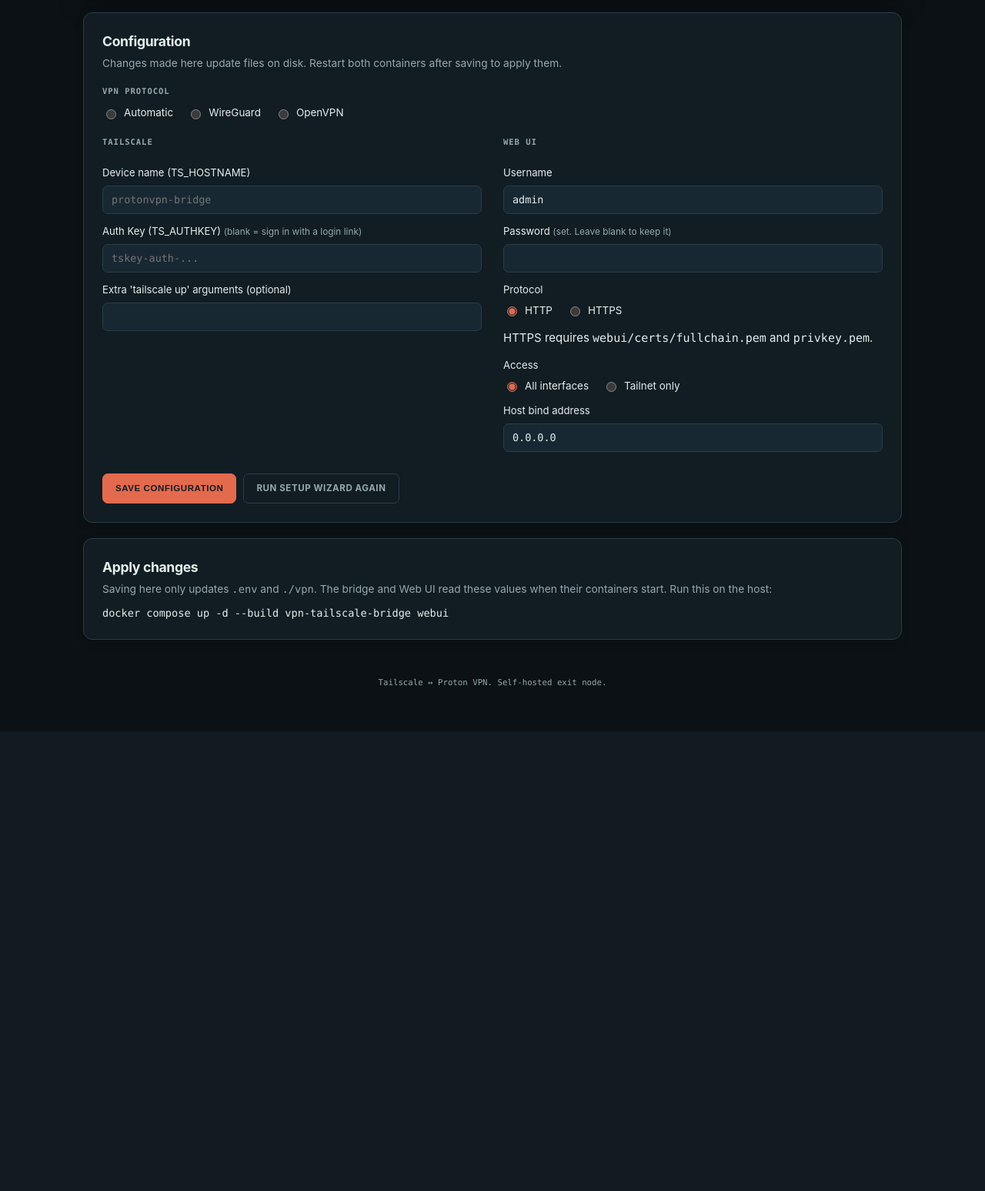
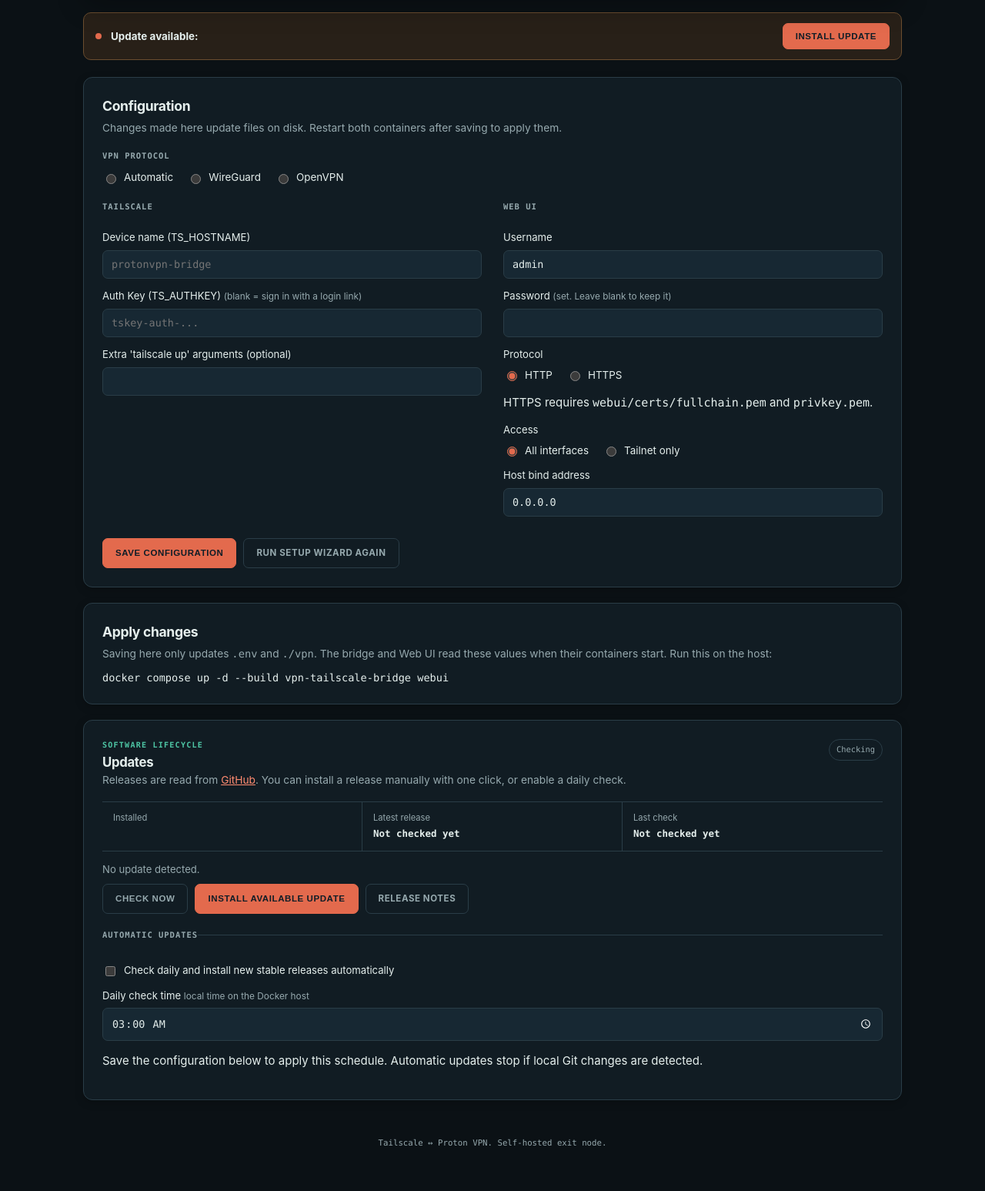
Before and after one commit to Alexandre1116/tailscale-proton-bridge, a Flask app: template webui/templates/index.html in a window 1280 px wide. Shown: the part 566-2113 px from the top of the page at 77% size. Before the commit the page ends 1456 px from the top, so only its background shows below. Run offline with Flask 3, Linux system fonts and the light colour scheme; the template is opened without the code that fills it, so the values that code supplies are empty.

Commit message:
feat: add GitHub release autoupdater
Adds the isolated release updater service, dashboard update controls, scheduled stable-release updates, and rebuilds all application services including the updater itself.

```diff
--- a/webui/app.py
+++ b/webui/app.py
@@ -2,9 +2,8 @@
 """Configuration Web UI for the Tailscale <-> Proton VPN Bridge.
 
 Lets users edit the project's .env file and upload VPN configuration files
-(WireGuard/OpenVPN) without SSH access to the host. It does not control the
-bridge container because it has no access to the Docker socket. Restart both
-containers manually after saving changes.
+(WireGuard/OpenVPN) without SSH access to the host. Update requests are handed
+to the isolated updater service through a shared state directory.
 """
 import hmac
 import json
@@ -13,6 +12,7 @@ import re
 import secrets
 import ipaddress
 import tempfile
+from datetime import datetime, timezone
 from functools import wraps
 
 from flask import Flask, abort, flash, jsonify, redirect, render_template, request, session, url_for
@@ -27,6 +27,12 @@ WG_DIR = os.path.join(VPN_DIR, "wireguard")
 OVPN_DIR = os.path.join(VPN_DIR, "openvpn")
 STATUS_FILE = os.environ.get("STATUS_FILE", "/var/run/bridge-status/status.json")
 TRAFFIC_FILE = os.environ.get("TRAFFIC_FILE", "/var/run/bridge-status/traffic.json")
+UPDATE_STATE_PATH = os.environ.get("UPDATE_STATE_PATH", "/data/update-state/state.json")
+UPDATE_REQUEST_PATH = os.environ.get("UPDATE_REQUEST_PATH", "/data/update-state/request.json")
+APP_VERSION = os.environ.get("APP_VERSION", "v0.1.0")
+GITHUB_REPOSITORY = os.environ.get(
+    "GITHUB_REPOSITORY", "Alexandre1116/tailscale-proton-bridge"
+)
 
 WEBUI_USERNAME = os.environ.get("WEBUI_USERNAME", "admin")
 WEBUI_PASSWORD = os.environ.get("WEBUI_PASSWORD", "")
@@ -82,6 +88,7 @@ def add_security_headers(response):
 
 SECRET_ENV_KEYS = {"TS_AUTHKEY", "PROTONVPN_PASSWORD", "WEBUI_PASSWORD"}
 ENV_FIELDS = [
+    "APP_VERSION",
     "VPN_TYPE",
     "TS_AUTHKEY",
     "TS_HOSTNAME",
@@ -95,9 +102,68 @@ ENV_FIELDS = [
     "WEBUI_ACCESS_MODE",
     "WEBUI_BIND_ADDRESS",
     "SETUP_COMPLETE",
+    "AUTO_UPDATE_ENABLED",
+    "AUTO_UPDATE_HOUR",
 ]
 
 HOSTNAME_RE = re.compile(r"^[a-zA-Z0-9]([a-zA-Z0-9-]{0,61}[a-zA-Z0-9])?$")
+UPDATE_HOUR_RE = re.compile(r"^(?:[01][0-9]|2[0-3]):[0-5][0-9]$")
+
+
+def update_state_defaults():
+    return {
+        "current_version": APP_VERSION,
+        "latest_version": None,
+        "latest_name": None,
+        "release_url": None,
+        "published_at": None,
+        "last_checked": None,
+        "last_auto_check": None,
+        "update_available": False,
+        "status": "waiting",
+        "error": None,
+        "last_update": None,
+        "request_id": None,
+    }
+
+
+def read_update_state():
+    state = update_state_defaults()
+    if os.path.isfile(UPDATE_STATE_PATH):
+        try:
+            with open(UPDATE_STATE_PATH, "r", encoding="utf-8") as f:
+                stored = json.load(f)
+            if isinstance(stored, dict):
+                state.update(stored)
+        except (json.JSONDecodeError, OSError, TypeError):
+            state["status"] = "error"
+            state["error"] = "Could not read updater state."
+    state["current_version"] = state.get("current_version") or APP_VERSION
+    return state
+
+
+def write_update_request(action, tag=None):
+    if action not in ("check", "install"):
+        raise ValueError("Unsupported update action")
+    request_data = {
+        "request_id": secrets.token_hex(16),
+        "action": action,
+        "tag": tag,
+        "requested_at": datetime.now(timezone.utc).isoformat(),
+    }
+    request_dir = os.path.dirname(UPDATE_REQUEST_PATH) or "."
+    os.makedirs(request_dir, exist_ok=True)
+    fd, temp_path = tempfile.mkstemp(prefix=".update-request.", dir=request_dir, text=True)
+    try:
+        with os.fdopen(fd, "w", encoding="utf-8") as f:
+            json.dump(request_data, f)
+            f.flush()
+            os.fsync(f.fileno())
+        os.replace(temp_path, UPDATE_REQUEST_PATH)
+    finally:
+        if os.path.exists(temp_path):
+            os.unlink(temp_path)
+    return request_data
 
 
 def require_auth(view):
@@ -289,6 +355,8 @@ def build_context(env_values, files_present):
         "vpn_type": env_values.get("VPN_TYPE", "auto"),
         "ts_hostname": env_values.get("TS_HOSTNAME", ""),
         "status_update_interval": STATUS_UPDATE_INTERVAL,
+        "update_state": read_update_state(),
+        "github_repository": GITHUB_REPOSITORY,
     }
 
 
@@ -354,6 +422,8 @@ def save():
         "WEBUI_PROTOCOL": request.form.get("webui_protocol", "http").strip().lower(),
         "WEBUI_ACCESS_MODE": request.form.get("webui_access_mode", "all").strip().lower(),
         "WEBUI_BIND_ADDRESS": request.form.get("webui_bind_address", "0.0.0.0").strip(),
+        "AUTO_UPDATE_ENABLED": "1" if request.form.get("auto_update_enabled") == "1" else "0",
+        "AUTO_UPDATE_HOUR": request.form.get("auto_update_hour", "03:00").strip(),
     }
 
     if updates["WEBUI_PROTOCOL"] not in ("http", "https"):
@@ -364,6 +434,9 @@ def save():
         return redirect(url_for(error_target))
     if updates["WEBUI_ACCESS_MODE"] == "tailnet" and updates["WEBUI_BIND_ADDRESS"] == "0.0.0.0":
         flash("In tailnet mode, set WEBUI_BIND_ADDRESS to the host's Tailscale IP.", "error")
+        return redirect(url_for(error_target))
+    if not UPDATE_HOUR_RE.fullmatch(updates["AUTO_UPDATE_HOUR"]):
+        flash("AUTO_UPDATE_HOUR must use the HH:MM format.", "error")
         return redirect(url_for(error_target))
 
     for key, value in updates.items():
@@ -426,6 +499,41 @@ def api_status():
     return jsonify(read_status())
 
 
+@app.route("/api/updates", methods=["GET"])
+@require_auth
+def api_updates():
+    return jsonify(read_update_state())
+
+
+@app.route("/api/updates/check", methods=["POST"])
+@require_auth
+def api_updates_check():
+    token = request.form.get("csrf_token", "") or request.headers.get("X-CSRF-Token", "")
+    if not token or not hmac.compare_digest(token, session.get("csrf", "")):
+        abort(400, "Invalid CSRF token. Reload the page and try again.")
+    try:
+        request_data = write_update_request("check")
+    except OSError:
+        return jsonify({"error": "Updater state directory is not writable."}), 503
+    return jsonify({"queued": True, "request_id": request_data["request_id"]}), 202
+
+
+@app.route("/api/updates/install", methods=["POST"])
+@require_auth
+def api_updates_install():
+    token = request.form.get("csrf_token", "") or request.headers.get("X-CSRF-Token", "")
+    if not token or not hmac.compare_digest(token, session.get("csrf", "")):
+        abort(400, "Invalid CSRF token. Reload the page and try again.")
+    tag = request.form.get("tag", "").strip() or None
+    if tag and not re.fullmatch(r"v?[0-9]+(?:\.[0-9]+){2}(?:[-.][0-9A-Za-z.-]+)?", tag):
+        abort(400, "Invalid release tag.")
+    try:
+        request_data = write_update_request("install", tag=tag)
+    except OSError:
+        return jsonify({"error": "Updater state directory is not writable."}), 503
+    return jsonify({"queued": True, "request_id": request_data["request_id"]}), 202
+
+
 if __name__ == "__main__":
     port = int(os.environ.get("WEBUI_INTERNAL_PORT", "8080"))
     from waitress import serve
--- a/webui/static/app.js
+++ b/webui/static/app.js
@@ -328,11 +328,103 @@
     show(0);
   }
 
+  function initUpdater() {
+    var panel = document.getElementById("update-panel");
+    var banner = document.getElementById("update-banner");
+    var source = panel || banner;
+    if (!source || !source.dataset.updateUrl) return;
+
+    var requestInFlight = false;
+    var currentTag = null;
+
+    function setUpdateText(id, value) {
+      var el = document.getElementById(id);
+      if (el) el.textContent = value || "Not checked yet";
+    }
+
+    function render(data) {
+      currentTag = data.latest_version || null;
+      var available = !!data.update_available;
+      var busy = data.status === "checking" || data.status === "installing" || data.status === "queued";
+      var status = data.status === "update_available" ? "Update available" :
+        data.status === "up_to_date" ? "Up to date" :
+        data.status === "installing" ? "Installing" :
+        data.status === "checking" ? "Checking" :
+        data.status === "updated" ? "Updated" :
+        data.status === "error" ? "Unavailable" : "Waiting";
+      setUpdateText("update-current-version", data.current_version);
+      setUpdateText("update-latest-version", data.latest_version);
+      setUpdateText("update-last-checked", data.last_checked);
+      setUpdateText("update-banner-version", data.latest_version);
+      var badge = document.getElementById("update-status-badge");
+      if (badge) {
+        badge.textContent = status;
+        badge.className = "update-status-badge " + (available ? "available" : (data.status === "error" ? "error" : ""));
+      }
+      var message = document.getElementById("update-message");
+      if (message) message.textContent = data.error || (available ? "A new release is ready to install." : status === "up_to_date" ? "No update detected." : "The updater is " + status.toLowerCase() + ".");
+      var install = document.getElementById("install-update");
+      if (install) {
+        install.disabled = !available || busy;
+        install.textContent = busy && data.status === "installing" ? "Installing..." : "Install available update";
+      }
+      var bannerInstall = document.getElementById("update-banner-install");
+      if (banner) banner.hidden = !available;
+      if (bannerInstall) bannerInstall.disabled = busy;
+      var notes = document.getElementById("release-notes");
+      if (notes) {
+        notes.hidden = !data.release_url;
+        if (data.release_url) notes.href = data.release_url;
+      }
+    }
+
+    function refresh() {
+      return fetch(source.dataset.updateUrl, { credentials: "same-origin" })
+        .then(function (res) { if (!res.ok) throw new Error("update status request failed"); return res.json(); })
+        .then(render)
+        .catch(function () {
+          var badge = document.getElementById("update-status-badge");
+          if (badge) { badge.textContent = "Unavailable"; badge.className = "update-status-badge error"; }
+        });
+    }
+
+    function queue(url, extra) {
+      if (requestInFlight) return;
+      requestInFlight = true;
+      var body = new URLSearchParams();
+      body.set("csrf_token", source.dataset.csrfToken || "");
+      if (extra) Object.keys(extra).forEach(function (key) { body.set(key, extra[key]); });
+      fetch(url, { method: "POST", credentials: "same-origin", headers: { "Content-Type": "application/x-www-form-urlencoded" }, body: body.toString() })
+        .then(function (res) { if (!res.ok) throw new Error("update request failed"); })
+        .then(refresh)
+        .then(function () {
+          window.setTimeout(refresh, 1000);
+          window.setTimeout(refresh, 3000);
+          window.setTimeout(refresh, 6000);
+        })
+        .catch(function () {
+          var message = document.getElementById("update-message");
+          if (message) message.textContent = "Could not contact the updater.";
+        })
+        .then(function () { requestInFlight = false; });
+    }
+
+    var check = document.getElementById("check-updates");
+    if (check) check.addEventListener("click", function () { queue(source.dataset.checkUrl); });
+    var install = document.getElementById("install-update");
+    if (install) install.addEventListener("click", function () { queue(source.dataset.installUrl, { tag: currentTag || "" }); });
+    var bannerInstall = document.getElementById("update-banner-install");
+    if (bannerInstall) bannerInstall.addEventListener("click", function () { queue(source.dataset.installUrl, { tag: currentTag || "" }); });
+    refresh();
+    window.setInterval(refresh, 300000);
+  }
+
   document.addEventListener("DOMContentLoaded", function () {
     initStatusPolling();
     initVpnTypeToggle();
     initDropzones();
     initMethodCards();
     initWizard();
+    initUpdater();
   });
 })();
--- a/webui/static/style.css
+++ b/webui/static/style.css
@@ -88,6 +88,11 @@ code, input, select, .eyebrow, .brand-text p, .title-block dt, .traffic-stat sma
 .action-strip p { flex: 1; margin: 0; font-size: 0.84rem; }
 .action-strip .btn { flex: 0 0 auto; }
 
+.update-banner { display: flex; align-items: center; gap: 12px; margin-bottom: 22px; padding: 13px 15px; border: 1px solid #6b4d2f; border-radius: 10px; background: #282018; color: var(--ink); }
+.update-banner .dot { width: 8px; height: 8px; flex: 0 0 auto; border-radius: 50%; background: var(--orange); }
+.update-banner p { flex: 1; margin: 0; font-size: 0.84rem; }
+.update-banner .btn { flex: 0 0 auto; }
+
 .panel { position: relative; margin-bottom: 20px; padding: 24px; border: 1px solid var(--line); border-radius: 12px; background: var(--surface); box-shadow: 0 3px 12px rgba(0, 0, 0, 0.2); }
 .panel > h2, .step-card h2 { margin: 0 0 5px; color: var(--ink); font-size: 1.1rem; letter-spacing: -0.02em; }
 .panel > p.lede { margin: 0 0 18px; color: var(--muted); font-size: 0.86rem; }
@@ -119,6 +124,20 @@ input[type=text]:focus, input[type=password]:focus, select:focus { outline: 2px
 .btn.ghost { border-color: var(--line); background: transparent; color: var(--muted); }
 .btn.ghost:hover { border-color: var(--navy-soft); background: var(--surface-muted); color: var(--ink); }
 .actions { display: flex; flex-wrap: wrap; gap: 9px; margin-top: 8px; }
+.update-status-badge { padding: 5px 9px; border: 1px solid var(--line); border-radius: 999px; color: var(--muted); font-family: var(--font-mono); font-size: 0.65rem; white-space: nowrap; }
+.update-status-badge.available { border-color: #754235; color: var(--orange-dark); }
+.update-status-badge.error { border-color: #754235; color: var(--danger); }
+.update-summary { display: grid; grid-template-columns: repeat(3, 1fr); margin: 18px 0 14px; border-top: 1px solid var(--line); border-bottom: 1px solid var(--line); }
+.update-summary div { min-width: 0; padding: 12px 14px; border-right: 1px solid var(--line); }
+.update-summary div:last-child { border-right: 0; }
+.update-summary span { display: block; color: var(--muted); font-size: 0.7rem; }
+.update-summary strong { display: block; margin-top: 3px; overflow: hidden; color: var(--ink); font-family: var(--font-mono); font-size: 0.78rem; font-weight: 600; text-overflow: ellipsis; white-space: nowrap; }
+.update-message { min-height: 1.5em; color: var(--muted); font-size: 0.82rem; }
+.auto-update-settings { margin: 20px 0 0; padding-top: 18px; border-top: 1px solid var(--line); }
+.checkbox-label { display: flex; align-items: flex-start; gap: 8px; margin-top: 0; }
+.checkbox-label input { margin-top: 4px; accent-color: var(--orange); }
+input[type=time] { width: 100%; padding: 10px 11px; border: 1px solid var(--line); border-radius: 7px; background: var(--surface-muted); color: var(--ink); font-family: var(--font-mono); font-size: 0.84rem; }
+input[type=time]:focus { outline: 2px solid rgba(227, 106, 77, 0.35); outline-offset: 1px; border-color: var(--orange); }
 
 .flash { margin-bottom: 14px; padding: 11px 13px; border-left: 3px solid var(--teal); border-radius: 6px; background: #122a29; font-size: 0.83rem; }
 .flash.error { border-left-color: var(--danger); background: #2b1c21; }
@@ -163,6 +182,12 @@ footer.page-footer { padding-top: 28px; color: var(--muted); font-family: var(--
   .action-strip { align-items: flex-start; flex-wrap: wrap; }
   .action-strip p { flex-basis: calc(100% - 24px); }
   .action-strip .btn { margin-left: 20px; }
+  .update-banner { align-items: flex-start; flex-wrap: wrap; }
+  .update-banner p { flex-basis: calc(100% - 24px); }
+  .update-banner .btn { margin-left: 20px; }
+  .update-summary { grid-template-columns: 1fr; }
+  .update-summary div { border-right: 0; border-bottom: 1px solid var(--line); }
+  .update-summary div:last-child { border-bottom: 0; }
   .method-choice { grid-template-columns: 1fr; }
   .actions .btn { flex: 1 1 auto; text-align: center; }
   .traffic-graph-wrap { margin: 17px 0 8px; overflow: hidden; }
--- a/webui/templates/base.html
+++ b/webui/templates/base.html
@@ -131,6 +131,12 @@
     <a class="btn" id="action-strip-link" href="#" target="_blank" rel="noopener">Open authentication link</a>
   </div>
 
+  <div class="update-banner" id="update-banner" data-update-url="{{ url_for('api_updates') }}" data-check-url="{{ url_for('api_updates_check') }}" data-install-url="{{ url_for('api_updates_install') }}" data-csrf-token="{{ csrf_token if csrf_token is defined else '' }}" hidden>
+    <span class="dot" aria-hidden="true"></span>
+    <p><strong>Update available:</strong> <span id="update-banner-version"></span></p>
+    <button type="button" class="btn" id="update-banner-install">Install update</button>
+  </div>
+
   {% with messages = get_flashed_messages(with_categories=true) %}
     {%- if messages %}
       {%- for category, message in messages %}
--- a/webui/templates/index.html
+++ b/webui/templates/index.html
@@ -6,7 +6,7 @@
   <h2>Configuration</h2>
   <p class="lede">Changes made here update files on disk. Restart both containers after saving to apply them.</p>
 
-  <form method="post" action="{{ url_for('save') }}" enctype="multipart/form-data">
+  <form id="configuration-form" method="post" action="{{ url_for('save') }}" enctype="multipart/form-data">
     <input type="hidden" name="csrf_token" value="{{ csrf_token }}">
 
     <fieldset>
@@ -104,7 +104,7 @@
   </form>
 </div>
 
-<div class="panel">
+  <div class="panel">
   <h2>Apply changes</h2>
   <p class="lede" style="margin-bottom:0">
     Saving here only updates <code>.env</code> and <code>./vpn</code>. The bridge
@@ -113,6 +113,37 @@
   <p style="font-family: var(--font-mono); font-size: 0.85rem; margin: 10px 0 0;">
     docker compose up -d --build vpn-tailscale-bridge webui
   </p>
-</div>
+  </div>
+
+  <div class="panel update-panel" id="update-panel" data-update-url="{{ url_for('api_updates') }}" data-check-url="{{ url_for('api_updates_check') }}" data-install-url="{{ url_for('api_updates_install') }}" data-csrf-token="{{ csrf_token }}">
+    <div class="panel-heading">
+      <div>
+        <span class="eyebrow">Software lifecycle</span>
+        <h2>Updates</h2>
+      </div>
+      <span class="update-status-badge" id="update-status-badge">Checking</span>
+    </div>
+    <p class="lede">Releases are read from <a href="https://github.com/{{ github_repository }}/releases" target="_blank" rel="noopener">GitHub</a>. You can install a release manually with one click, or enable a daily check.</p>
+    <div class="update-summary">
+      <div><span>Installed</span><strong id="update-current-version">{{ update_state.current_version }}</strong></div>
+      <div><span>Latest release</span><strong id="update-latest-version">{{ update_state.latest_version or 'Not checked yet' }}</strong></div>
+      <div><span>Last check</span><strong id="update-last-checked">{{ update_state.last_checked or 'Not checked yet' }}</strong></div>
+    </div>
+    <div class="update-message" id="update-message" role="status" aria-live="polite">
+      {% if update_state.error %}{{ update_state.error }}{% elif update_state.update_available %}A new release is ready to install.{% else %}No update detected.{% endif %}
+    </div>
+    <div class="actions update-actions">
+      <button type="button" class="btn ghost" id="check-updates">Check now</button>
+      <button type="button" class="btn" id="install-update" {% if not update_state.update_available %}disabled{% endif %}>Install available update</button>
+      {% if update_state.release_url %}<a class="btn ghost" id="release-notes" href="{{ update_state.release_url }}" target="_blank" rel="noopener">Release notes</a>{% else %}<a class="btn ghost" id="release-notes" href="#" target="_blank" rel="noopener" hidden>Release notes</a>{% endif %}
+    </div>
+    <fieldset class="auto-update-settings">
+      <legend>Automatic updates</legend>
+      <label class="checkbox-label"><input type="checkbox" name="auto_update_enabled" value="1" form="configuration-form" {% if env.AUTO_UPDATE_ENABLED == '1' %}checked{% endif %}> Check daily and install new stable releases automatically</label>
+      <label for="auto-update-hour">Daily check time <span class="hint">local time on the Docker host</span></label>
+      <input id="auto-update-hour" type="time" name="auto_update_hour" value="{{ env.AUTO_UPDATE_HOUR or '03:00' }}" form="configuration-form" step="60">
+      <p class="hint">Save the configuration below to apply this schedule. Automatic updates stop if local Git changes are detected.</p>
+    </fieldset>
+  </div>
 
 {% endblock %}
```
Also changed, not shown: README.pt.md (+22 -0 lines), docker-compose.yml (+35 -0 lines), tests/test_updater.py (added, +58 -0 lines), tests/test_webui.py (+54 -0 lines), updater/update_service.py (added, +286 -0 lines), README.md, 5 other files.
